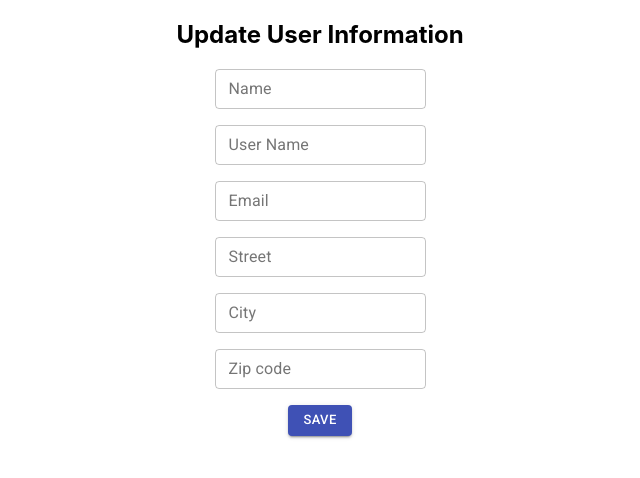
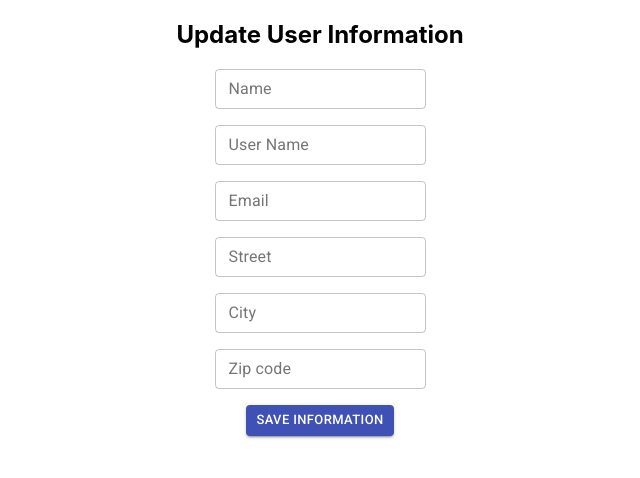
Before and after one commit to paddyrails/rtl-demo, a React (Create React App) app: page / in a window 1280 px wide. Shown: the top 478 px of the page, without its empty margins (320-960 px from the left). Built offline with nearby package versions, Linux system fonts and the light colour scheme; no server answers.

Commit message:
Updated Save button info

```diff
--- a/src/components/updateUserInformation/UpdateUserInformation.js
+++ b/src/components/updateUserInformation/UpdateUserInformation.js
@@ -136,7 +136,7 @@ const UpdateUserInformation = ({ userId }) => {
                     size="small"
                     label="Save"
                   >
-                    Save
+                    Save Information
                   </Button>
                 </Grid>
               </Grid>
```
